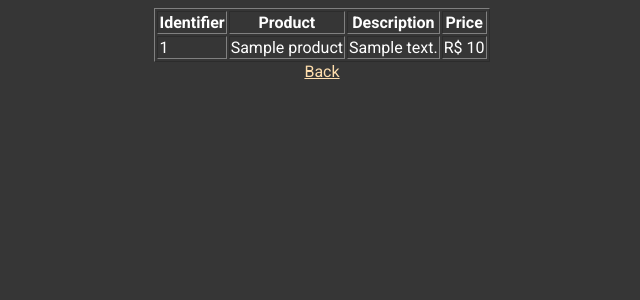
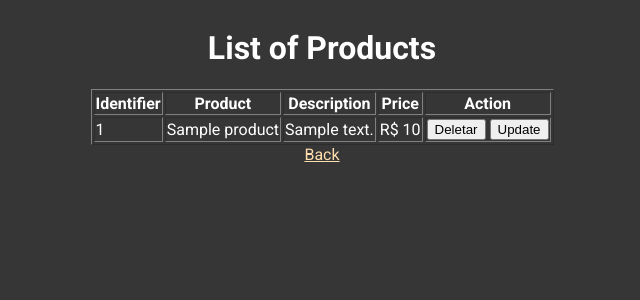
Before and after one commit to lucastorresolist/ots-apt8, a Flask app: page /list_products in a window 1280 px wide. Shown: the top 300 px of the page, without its empty margins (318-958 px from the left). Run offline with Flask 2, Linux system fonts and the light colour scheme; a database or web service that is not in the repository returns one stand-in record (values such as "Sample title"); some libraries are stand-ins or nearby versions.

Commit message:
Novas funções de update e delete agora aplicadas nas páginas HTML de produtos, novos botões na listagem de produtos e novo formulário para atualização de um produto existente. Incluso log nas operações de delete e upload de produtos e categorias. Atualizado CSS e algumas páginas HTML para padronização da apresentação das tabelas e corrigido disposição dos botões nos formulário.

```diff
--- a/Back/controller/controller_categories.py
+++ b/Back/controller/controller_categories.py
@@ -25,6 +25,8 @@ def list_cat_byId(id: int) -> Category:
 def delete_cat(id: int) -> bool:
     try:
         if delete_category(id):
+            log = Log("Delete", "Category")
+            save_l(log)
             return True
         return False
     except Exception as e:
@@ -34,6 +36,8 @@ def delete_cat(id: int) -> bool:
 def update_cat(category: Category) -> bool:
     try:
         if update_category(category):
+            log = Log("Update", "Category")
+            save_l(log)
             return True
         return False
     except Exception as e:
--- a/Back/controller/controller_products.py
+++ b/Back/controller/controller_products.py
@@ -25,6 +25,8 @@ def list_prod_byId(id: int) -> Product:
 def delete_prod(id: int) -> bool:
     try:
         if delete_product(id):
+            log = Log("Delete", "Products")
+            save_l(log)
             return True
         return False
     except Exception as e:
@@ -34,6 +36,8 @@ def delete_prod(id: int) -> bool:
 def update_pro(product: Product) -> bool:
     try:
         if update_product(product):
+            log = Log("Update", "Products")
+            save_l(log)
             return True
         return False
     except Exception as e:
--- a/Front/static/css/styles.css
+++ b/Front/static/css/styles.css
@@ -36,6 +36,9 @@ input{
 }
 
 .form_buttons{
+    padding-top: 5%;
+    margin: 0 auto;
+	width: 260px;
     text-align: center;
 }
 
--- a/Front/templates/list_categories.html
+++ b/Front/templates/list_categories.html
@@ -1,12 +1,14 @@
 {% extends 'template.html' %}
 {% block body %}
+<div class="main-container">
     <h1> List of Categories </h1>
-<table>
+    <table border="1" class="products-table">
         <thead>
             <tr>
                 <th>Identifier</th>
                 <th>Category</th>
                 <th>Description</th>
+                <th>Action</th>
             </tr>
         </thead>
         <tbody>
@@ -25,4 +27,5 @@
     </table>
     <p>{{message}}</p>
     <a href="/">Back</a>
+</div>
 {% endblock %}
--- a/Front/templates/list_products.html
+++ b/Front/templates/list_products.html
@@ -1,6 +1,7 @@
 {% extends 'template.html' %}
 {% block body %}
 <div class="main-container">
+    <h1> List of Products </h1>
     <table border="1" class="products-table">
         <thead>
             <tr>
@@ -8,6 +9,7 @@
                 <th>Product</th>
                 <th>Description</th>
                 <th>Price</th>
+                <th>Action</th>
             </tr>
         </thead>
         <tbody>
@@ -17,6 +19,10 @@
                 <td>{{product.name}}</td>
                 <td>{{product.description}}</td>
                 <td>R$ {{product.price}}</td>
+                <td>
+                    <button onclick="location.href='list_products?id={{product.id}}'" type="button">Deletar</button>
+                    <button onclick="location.href='update_product?id={{product.id}}'" type="button">Update</button>
+                </td>
             </tr>
             {% endfor %}
         </tbody>
--- a/Front/templates/list_sellers.html
+++ b/Front/templates/list_sellers.html
@@ -1,11 +1,11 @@
 {% extends 'template.html' %}
 {% block body %}
-
 <div class="main-container">
+    <h1> List of Sellers </h1>
     <table border="1">
         <thead>
             <tr>
-                <th>Id</th>
+                <th>Identifier</th>
                 <th>Name</th>
                 <th>Phone</th>
                 <th>E-mail</th>
@@ -22,8 +22,6 @@
             {% endfor %}
         </tbody>
     </table>
-
     <a href="/">Back</a>
 </div>
-
 {% endblock %}
--- a/Front/web.py
+++ b/Front/web.py
@@ -96,10 +96,38 @@ if __name__ == '__main__':
             return render_template("inserted.html", saved=saved)
         return render_template('insert_product.html')
 
+    @app.route('/update_product')
+    def update_products():
+        msg = ''
+        if request.args:
+            id = request.args.get('id')
+            input_name = request.args.get('input_name')
+            input_description = request.args.get('input_description')
+            input_price = request.args.get('input_price')
+            if id is not None and input_name is None:
+                product = list_prod_byId(id)
+                return render_template("update_product.html", id_=id, name=product.name, description=product.description, price=product.price)
+            product = Product(input_name, input_description, input_price, id)
+            if update_product(product):
+                msg = "Produto atualizada com sucesso!"
+                return render_template("update_product.html", message=msg)
+            else:
+                msg = "Ops, tivemos um problema. Tente novamente mais tarde!"
+                return render_template("update_product.html", message=msg)
+        return render_template("update_product.html")
+
     @app.route('/list_products')
     def list_products():
+        msg = ''
+        if request.args:
+            id = request.args.get('id')
+            if id is not None:
+                if delete_prod(id):
+                    msg = "Produto deletado com sucesso!"
+                else:
+                    msg = "Ops, tivemos um problema. Tente novamente mais tarde!"
         products_list = list_prod()
-        return render_template("list_products.html", products=products_list)
+        return render_template("list_products.html", products=products_list, message=msg)
 
     @app.route("/insert_seller")
     def insert_sellers():
```
Also changed, not shown: Front/templates/insert_category.html (+2 -9 lines), Front/templates/list_logs.html (+12 -3 lines), Front/templates/list_mktplaces.html (+4 -7 lines), Front/templates/update_product.html (added, +23 -0 lines). Lines whose indentation alone changed are shown as unchanged.
